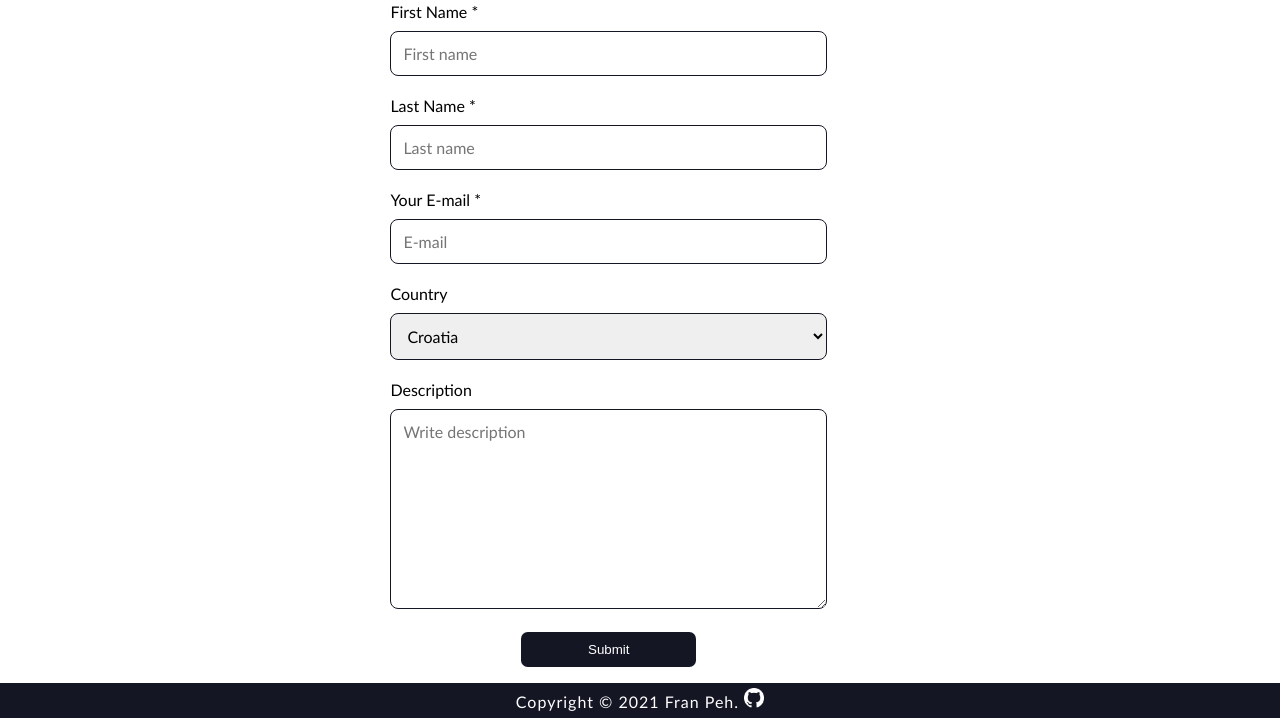
After one commit to CroPeh/Napredne-tehnike-programiranja-web-servisa-Projekt, a PHP site: page /contact.html in a window 1280 px wide. The commit adds this page. Shown: the part 1019-1737 px from the top of the page. Run offline with PHP 8.4, Linux system fonts and the light colour scheme.

Commit message:
Vjezba br.7
Signed-off-by: CroPeh <fran-hep@hotmail.com>

```diff
--- /dev/null
+++ b/contact.html
@@ -0,0 +1,65 @@
+<!DOCTYPE HTML>
+
+<html>
+	<head>
+		<title>Napredne tehnike programiranja web servisa</title>
+		<link rel="stylesheet" href="style.css">
+		<meta http-equiv="content-type" content="text/html; charset=UTF-8">
+		<meta name="description" content="Projekt za vježbe iz Naprednih tehnika programiranja web servisa">
+		<meta name="keywords" content="games, news, overview">
+		<meta name="author" content="Fran Peh">
+		<meta name="viewport" content="width=device-width, initial-scale=1">
+		<link rel="shortcut icon" type="image/x-icon" href="favicon.ico">
+	</head>
+<body>
+	<header>
+		<div class="games_banner"></div>
+		<nav>
+			<div class="first">
+			<ul>
+			  <li><a href="index.html">Home</a></li>
+			  <li><a href="news.html">News</a></li>
+			  <li><a href="contact.html">Contact</a></li>
+			  <li><a href="#">About</a></li>
+			  <li><a href="#">Gallery</a></li>
+			</ul>
+		</div>
+		</nav>
+	</header>
+	<main>
+		<h1>Contact Form</h1>
+		<div id="contact">
+            <iframe src="https://www.google.com/maps/embed?pb=!1m18!1m12!1m3!1d2781.510448555175!2d15.889758415775226!3d45.80103461892487!2m3!1f0!2f0!3f0!3m2!1i1024!2i768!4f13.1!3m3!1m2!1s0x4765d16937e7e201%3A0x46942fe567fe5b15!2sUl.%20Drage%20Gervaisa%2025%2C%2010000%2C%20Zagreb!5e0!3m2!1shr!2shr!4v1635353494554!5m2!1shr!2shr" width="100%" height="400" frameborder="0" style="border:0" allowfullscreen></iframe>
+			<form action="" id="contact-form" name="contact_form" method="POST">
+				<label for="name">First Name *</label>
+				<input type="text" id="name" name="name" placeholder="First name" required>
+
+				<label for="surname">Last Name *</label>
+				<input type="text" id="surname" name="surname" placeholder="Last name" required>
+
+				<label for="email">Your E-mail *</label>
+				<input type="email" id="email" name="email" placeholder="E-mail" required>
+
+				<label for="country">Country</label>
+				<select id="country" name="country">
+				  <option value="">Select:</option>
+				  <option value="HR" selected>Croatia</option>
+                  <option value="GR">Germany</option>
+				  <option value="UK">United Kingdom</option>
+				  <option value="HU">Hungary</option>
+                  <option value="SLO">Slovenia</option>
+                  <option value="ESP">Spain</option>
+				</select>
+
+				<label for="description">Description</label>
+				<textarea id="description" name="description" placeholder="Write description" style="height:200px"></textarea>
+
+				<input type="submit" value="Submit">
+			</form>
+		</div>
+	</main>
+	<footer>
+		<p>Copyright &copy; 2021 Fran Peh. <a href="https://github.com/CroPeh?tab=repositories"><img src="img/GitHub-Mark-Light-32px.png"></a></p>
+	</footer>
+</body>
+</html>
--- a/index.html
+++ b/index.html
@@ -19,7 +19,7 @@
 			<ul>
 			  <li><a href="index.html">Home</a></li>
 			  <li><a href="news.html">News</a></li>
-			  <li><a href="#">Contact</a></li>
+			  <li><a href="contact.html">Contact</a></li>
 			  <li><a href="#">About</a></li>
 			  <li><a href="#">Gallery</a></li>
 			</ul>
--- a/style.css
+++ b/style.css
@@ -128,6 +128,46 @@ hr {
 	clear: both;
 }
 
+#contact {
+	margin: 1em;
+}
+
+#contact-form {
+	margin-left: 30%;
+}
+
+label {
+	display: block;
+}
+
+input[type=text], input[type=email], select, textarea {
+    width: 50%;
+    padding: 12px;
+    border: 1px solid rgb(20, 22, 36);
+    border-radius: 0.5em;
+    box-sizing: border-box;
+    margin-top: 10px;
+    margin-bottom: 20px;
+	font-family: 'Calibri';
+	font-size: 100%;
+}
+
+input[type=submit] {
+    display: block;
+	background-color: rgb(20, 22, 36);
+    color: white;
+    padding: 10px;
+    border: none;
+    border-radius: 0.5em;
+    cursor: pointer;
+	margin-left: 15%;
+	width: 20%;
+}
+
+input[type=submit]:hover {
+    background-color: #458ba0;
+}
+
 @media screen and (max-width: 900px) {
 	figure {
 		width: 90%;
```
